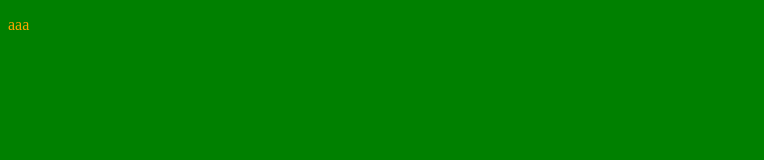
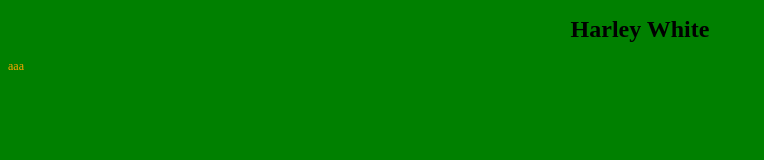
Before and after one commit to Acamaeda/formerly-github-io, a plain HTML site: page index.html in a window 1280 px wide. Shown: the whole page, without its empty margins (0-764 px from the left). Drawn offline with Linux system fonts and the light colour scheme.

Commit message:
Added name heading

```diff
--- a/index.html
+++ b/index.html
@@ -7,6 +7,7 @@
     </head>
 
     <body>
-    <p>aaa</p>
+        <h1>Harley White</h1>
+        <p>aaa</p>
     </body>
 </html>
--- a/something.css
+++ b/something.css
@@ -1,7 +1,14 @@
 body {
     background-color: green;
+    font-size: 12px;
 }
 
 p {
     color: orange;
 }
+
+h1 {
+    text-align: center;
+    font-weight: bold;
+
+}
```
Also changed, not shown: tests.html (deleted, +0 -12 lines).
